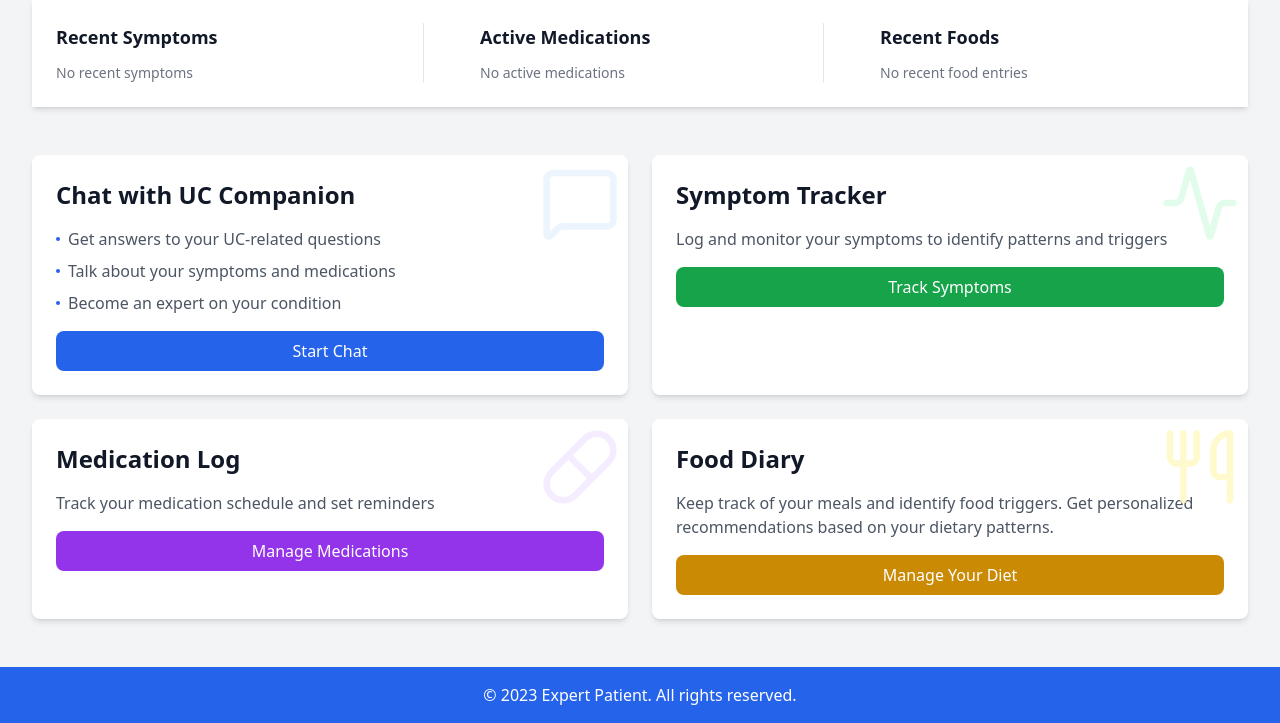
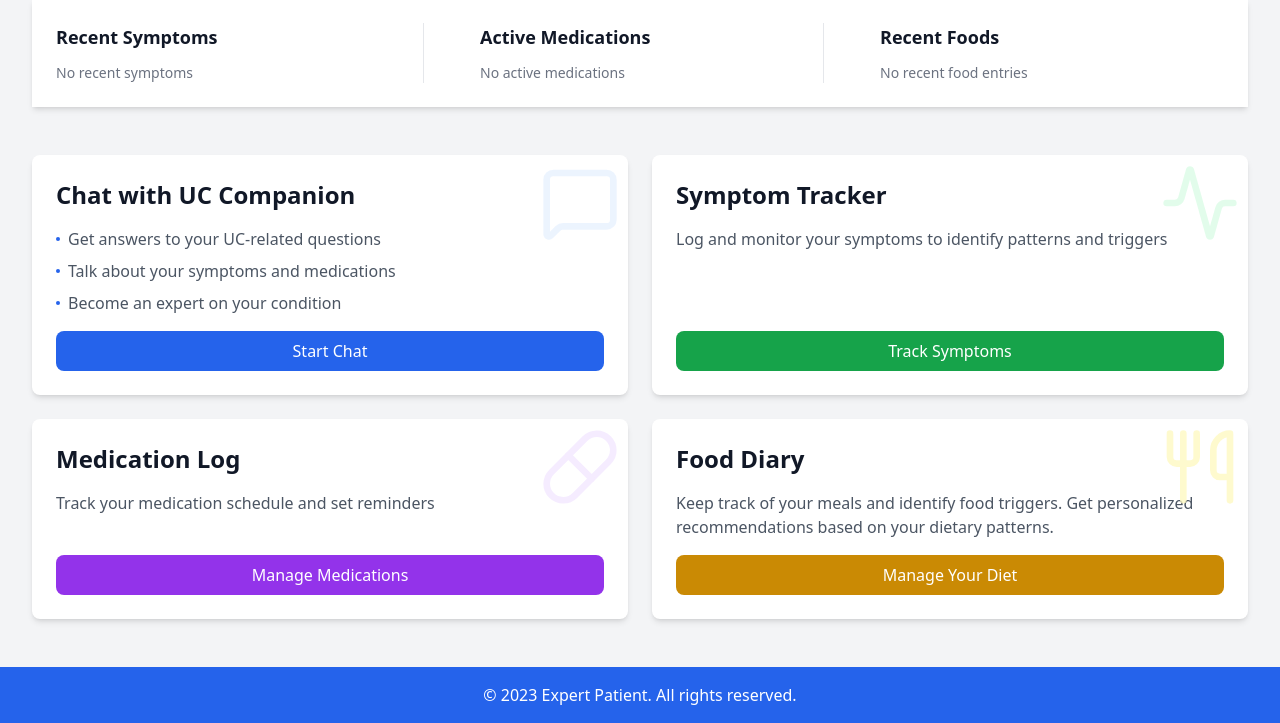
Before and after one commit to GuyMitchy/UC-Expert-Patient, a Django app: page / in a window 1280 px wide. Shown: the part 245-968 px from the top of the page. Run offline with Django 5.2, Linux system fonts and the light colour scheme; a user stored in the database is signed in; data comes from the database, SQL or seed files in the repository; data that the repository does not hold is empty; some libraries are stand-ins or nearby versions.

Commit message:
Add aligned buttons across all cards

```diff
--- a/home/templates/home/home.html
+++ b/home/templates/home/home.html
@@ -76,7 +76,7 @@
 
     <div class="grid gap-6 md:grid-cols-2">
         <!-- Chat Card -->
-        <div class="bg-white p-6 rounded-lg shadow-md hover:shadow-lg transition-shadow relative overflow-hidden">
+        <div class="flex flex-col h-full bg-white p-6 rounded-lg shadow-md hover:shadow-lg transition-shadow relative overflow-hidden">
             <div class="absolute right-2 top-2 text-blue-100 opacity-50">
                 <i data-lucide="message-square" class="w-12 h-12 md:w-20 h-20"></i>
             </div>
@@ -96,20 +96,20 @@
                 </li>
             </ul>
             <a href="{% url 'chat:list' %}"
-                class="inline-block w-full text-center bg-blue-600 text-white px-4 py-2 rounded-lg hover:bg-blue-700 transition">
+                class="inline-block w-full text-center bg-blue-600 text-white px-4 py-2 rounded-lg hover:bg-blue-700 transition mt-auto">
                 Start Chat
             </a>
         </div>
 
         <!-- Symptoms Card -->
-        <div class="bg-white p-6 rounded-lg shadow-md hover:shadow-lg transition-shadow relative overflow-hidden">
+        <div class="flex flex-col h-full bg-white p-6 rounded-lg shadow-md hover:shadow-lg transition-shadow relative overflow-hidden">
             <div class="absolute right-2 top-2 text-green-100 opacity-80">
                 <i data-lucide="activity" class="w-12 h-12 md:w-20 h-20"></i>
             </div>
             <h2 class="text-2xl font-bold text-gray-900 mb-4">Symptom Tracker</h2>
             <p class="text-gray-600 mb-4">Log and monitor your symptoms to identify patterns and triggers</p>
             <a href="{% url 'symptoms:list' %}"
-                class="inline-block w-full text-center bg-green-600 text-white px-4 py-2 rounded-lg hover:bg-green-700 transition">
+                class="inline-block w-full text-center bg-green-600 text-white px-4 py-2 rounded-lg hover:bg-green-700 transition mt-auto">
                 Track Symptoms
             </a>
         </div>
@@ -117,29 +117,31 @@
 
 
         <!-- Medications Card -->
-        <div class="bg-white p-6 rounded-lg shadow-md hover:shadow-lg transition-shadow relative overflow-hidden">
+        <div class="flex flex-col h-full bg-white p-6 rounded-lg shadow-md hover:shadow-lg transition-shadow relative overflow-hidden">
             <div class="absolute right-2 top-2 text-purple-100 opacity-80">
                 <i data-lucide="pill" class="w-12 h-12 md:w-20 h-20"></i>
             </div>
             <h2 class="text-2xl font-bold text-gray-900 mb-4">Medication Log</h2>
             <p class="text-gray-600 mb-4">Track your medication schedule and set reminders</p>
             <a href="{% url 'medications:list' %}"
-                class="inline-block w-full text-center bg-purple-600 text-white px-4 py-2 rounded-lg hover:bg-purple-700 transition">
+                class="inline-block w-full text-center bg-purple-600 text-white px-4 py-2 rounded-lg hover:bg-purple-700 transition mt-auto">
                 Manage Medications
             </a>
         </div>
 
         <!-- Food Diary Card -->
-        <div class="bg-white p-6 rounded-lg shadow-md hover:shadow-lg transition-shadow relative overflow-hidden">
+        <div class="flex flex-col h-full bg-white p-6 rounded-lg shadow-md hover:shadow-lg transition-shadow relative overflow-hidden">
             <div class="absolute right-2 top-2 text-yellow-100 opacity-80">
                 <i data-lucide="utensils" class="w-12 h-12 md:w-20 h-20"></i>
             </div>
+            <div>
             <h2 class="text-2xl font-bold text-gray-900 mb-4">Food Diary</h2>
             <p class="text-gray-600 mb-4">Keep track of your meals and identify food triggers. Get personalized
                 recommendations based on your dietary patterns.</p>
-            <div class="flex flex-wrap gap-4">
+            </div>
+                <div class="flex flex-wrap gap-4">
                 <a href="{% url 'foods:list' %}"
-                    class="inline-block w-full text-center bg-yellow-600 text-white px-4 py-2 rounded-lg hover:bg-yellow-700 transition">
+                    class="inline-block w-full text-center bg-yellow-600 text-white px-4 py-2 rounded-lg hover:bg-yellow-700 transition mt-auto">
                     Manage Your Diet
                 </a>
             </div>
```
